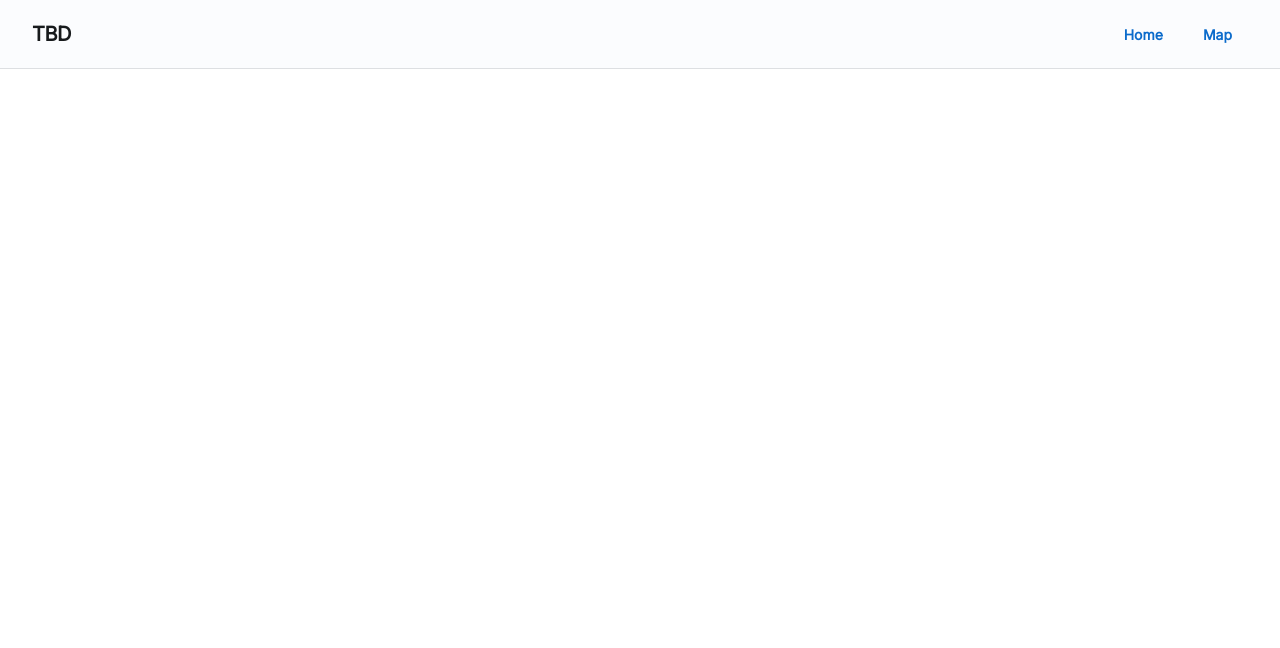
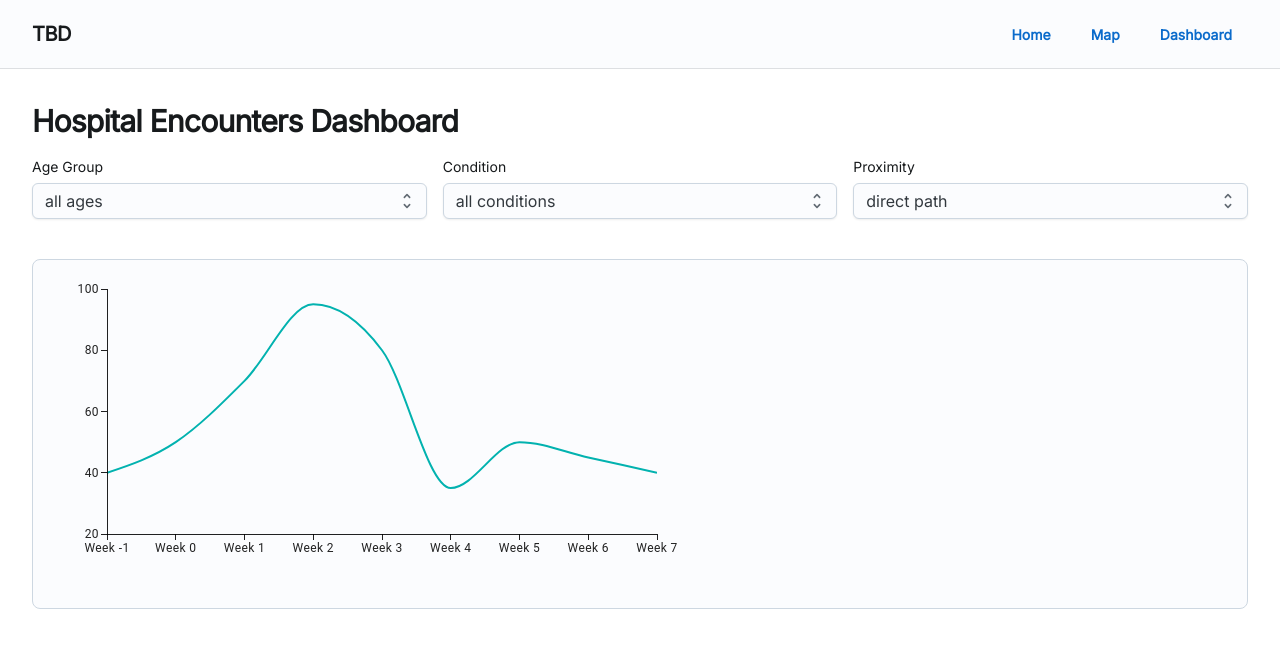
Before and after one commit to StrBoll/IBM-Hackathon, a React (Vite) app in the folder frontend/: page /dashboard in a window 1280 px wide. Before the commit this address had no page. Shown: the top 648 px of the page. Built offline with nearby package versions, Linux system fonts and the light colour scheme.

Commit message:
basic dashboard

```diff
--- a/frontend/package.json
+++ b/frontend/package.json
@@ -15,6 +15,7 @@
     "@fontsource/inter": "^5.1.0",
     "@mui/icons-material": "^6.1.5",
     "@mui/joy": "5.0.0-beta.48",
+    "@mui/x-charts": "^7.22.0",
     "react": "^18.3.1",
     "react-dom": "^18.3.1",
     "react-router-dom": "^6.27.0"
--- a/frontend/src/App.jsx
+++ b/frontend/src/App.jsx
@@ -1,6 +1,7 @@
 import { BrowserRouter as Router, Routes, Route } from 'react-router-dom'
 import Navbar from './components/Navbar'
 import HomePage from './pages/HomePage';
+import Dashboard from './pages/Dashboard';
 
 const App = () => {
   return (
@@ -13,6 +14,10 @@ const App = () => {
               path="/"
               element={<HomePage />}
             />
+            <Route
+              path="/dashboard"
+              element={<Dashboard />}
+            />
           </Routes>
         </main>
       </div>
--- a/frontend/src/components/Navbar.jsx
+++ b/frontend/src/components/Navbar.jsx
@@ -10,6 +10,7 @@ const Navbar = () => {
   const navItems = [
     { label: 'Home', path: '/' },
     { label: 'Map', path: '/map' },
+    { label: 'Dashboard', path: '/dashboard' },
   ];
 
   return (
--- /dev/null
+++ b/frontend/src/pages/Dashboard.jsx
@@ -0,0 +1,165 @@
+import { useState, useEffect } from "react";
+import { Box, Typography, Card, Grid, FormControl, FormLabel, Select, Option } from "@mui/joy"
+import { LineChart } from "@mui/x-charts";
+
+/*
+ * x-axis: time, week 0 => hurricane lands, 1-7 => after hurricane
+ * y-axis: hospital encounters
+ *
+ * using treat-and-release ed visits
+ * all conditions, all ages, all proximities
+ *
+ * need pre-hurricane 4-week avg number of encounters
+ */
+const customize = {
+  height: 300,
+  width: 650,
+  legend: { hidden: true },
+  margin: { top: 5 },
+}
+
+const Dashboard = () => {
+  const [ageGroup, setAgeGroup] = useState('all ages')
+  const [condition, setCondition] = useState('all conditions')
+  const [proximity, setProximity] = useState('direct path')
+
+  const [chartData, setChartData] = useState([]);
+
+  useEffect(() => {
+    const fetchData = async () => {
+      try {
+        const data = [
+          {
+            week: -1,
+            encounters: 40,
+          },
+          {
+            week: 0,
+            encounters: 50,
+          },
+          {
+            week: 1,
+            encounters: 70,
+          },
+          {
+            week: 2,
+            encounters: 95,
+          },
+          {
+            week: 3,
+            encounters: 80,
+          },
+          {
+            week: 4,
+            encounters: 35,
+          },
+          {
+            week: 5,
+            encounters: 50,
+          },
+          {
+            week: 6,
+            encounters: 45,
+          },
+          {
+            week: 7,
+            encounters: 40,
+          },
+        ]
+        setChartData(data);
+      } catch (error) {
+        console.err(error)
+      }
+    }
+
+    fetchData();
+  }, []);
+
+  return (
+    <Box sx={{ p: 4 }}>
+      <Typography level="h2" sx={{ mb: 2, fontWeight: 'bold' }}>
+        Hospital Encounters Dashboard
+      </Typography>
+
+      {/* Filters */}
+      <Grid container spacing={2} sx={{ mb: 4 }}>
+        {/* Age Filter */}
+        <Grid xs={12} md={4}>
+          <FormControl>
+            <FormLabel>Age Group</FormLabel>
+            <Select
+              value={ageGroup}
+              onChange={(e, value) => setAgeGroup(value)}
+            >
+              {['all ages', '0-17', '18-64', '65 and older'].map((age) => (
+                <Option key={age} value={age}>
+                  {age}
+                </Option>
+              ))}
+            </Select>
+          </FormControl>
+        </Grid>
+
+        {/* Condition Filter */}
+        <Grid xs={12} md={4}>
+          <FormControl>
+            <FormLabel>Condition</FormLabel>
+            <Select
+              value={condition}
+              onChange={(e, value) => setCondition(value)}
+            >
+              {['all conditions', 'injuries', 'circulatory', 'respiratory', 'infectious'].map((cond) => (
+                <Option key={cond} value={cond}>
+                  {cond}
+                </Option>
+              ))}
+            </Select>
+          </FormControl>
+        </Grid>
+
+        {/* Proximity Filter */}
+        <Grid xs={12} md={4}>
+          <FormControl>
+            <FormLabel>Proximity</FormLabel>
+            <Select
+              value={proximity}
+              onChange={(e, value) => setProximity(value)}
+            >
+              {['direct path', 'near path', 'remote'].map((prox) => (
+                <Option key={prox} value={prox}>
+                  {prox}
+                </Option>
+              ))}
+            </Select>
+          </FormControl>
+        </Grid>
+      </Grid>
+
+      {/* Chart */}
+      <Card variant="outlined" sx={{ p: 3 }}>
+        <LineChart
+          dataset={chartData}
+          xAxis={[
+            {
+              id: 'Weeks',
+              dataKey: 'week',
+              valueFormatter: (value) => 'Week ' + value.toString(),
+              min: -1,
+              max: 7,
+            },
+          ]}
+          series={[
+            {
+              label: 'Encounters per week',
+              dataKey: 'encounters',
+              showMark: false,
+            }
+          ]}
+          {...customize}
+        />
+      </Card>
+    </Box>
+  );
+}
+
+export default Dashboard;
```
Also changed, not shown: 1 other file (tests, documents, lock files or other folders).
